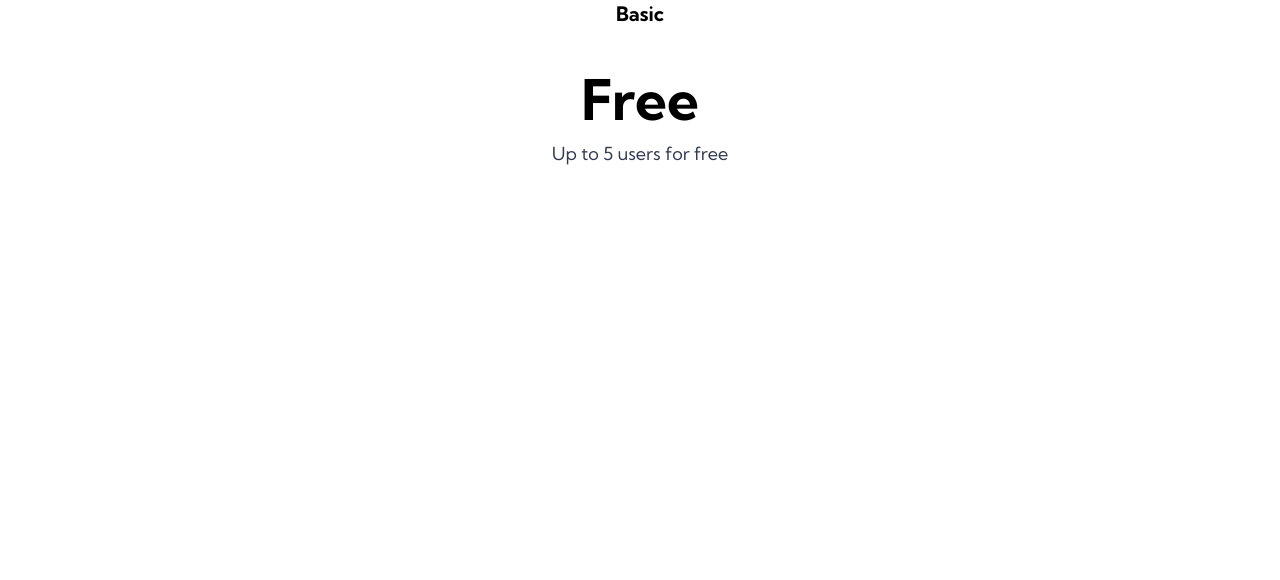
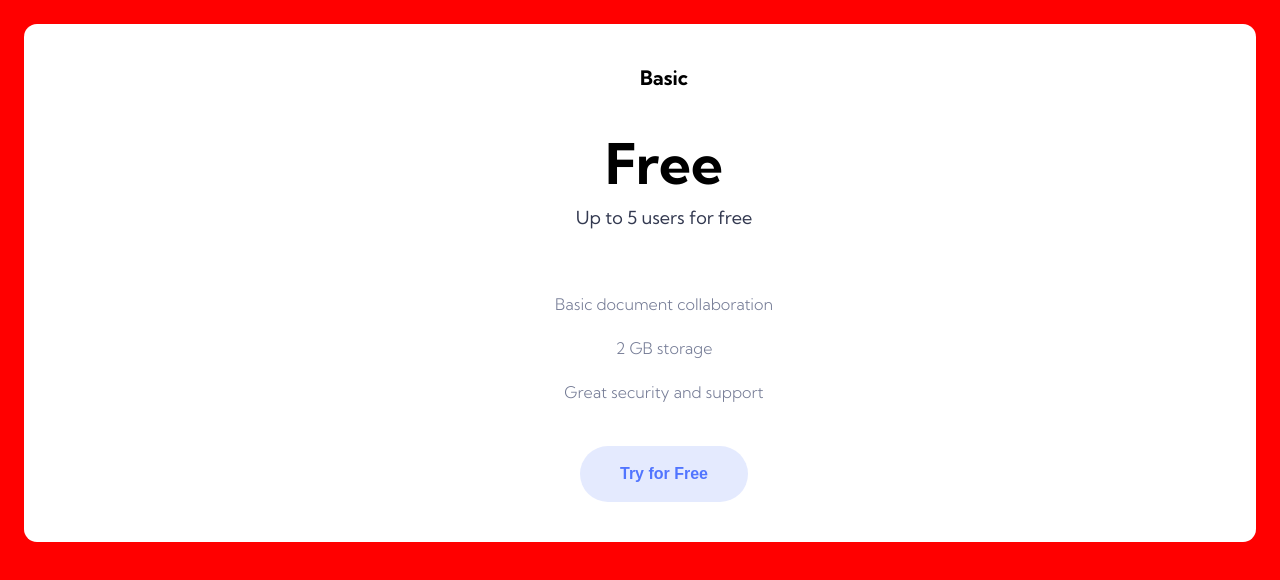
Before and after one commit to josuke0227/officelite-coming-soon-page, a React (Create React App) app: page / in a window 1280 px wide. Shown: the top 580 px of the page. Built offline with nearby package versions, Linux system fonts and the light colour scheme.

Commit message:
Implement basic card component

```diff
--- a/src/App.jsx
+++ b/src/App.jsx
@@ -1,6 +1,6 @@
 import React from "react";
 import Hero from "./components/hero/Hero.component";
-import PlanHeader from "./components/plan-summary/PlanHeader.component";
+import Card from "./components/card/Card.component";
 
 import { GlobalStyle } from "./styled-components/global.styles";
 
@@ -8,7 +8,7 @@ function App() {
   return (
     <>
       <GlobalStyle />
-      <PlanHeader />
+      <Card />
     </>
   );
 }
--- /dev/null
+++ b/src/components/card/Card.component.jsx
@@ -0,0 +1,15 @@
+import React from "react";
+import PlanHeader from "../plan-header/PlanHeader.component";
+import Features from "../features/Features.component";
+
+import { CardButton, Container } from "./Card.styles";
+
+const Card = () => (
+  <Container>
+    <PlanHeader />
+    <Features />
+    <CardButton pale>Try for Free</CardButton>
+  </Container>
+);
+
+export default Card;
--- /dev/null
+++ b/src/components/card/Card.styles.jsx
@@ -0,0 +1,32 @@
+import styled from "styled-components";
+import {
+  laptop,
+  tablet,
+} from "../../styled-components/constants/displayBreakpoint";
+import { CustomButtonContainer } from "../custom-button/CustomButton.styles";
+
+export const Container = styled.div`
+  padding: 4rem 0;
+  background: #fff;
+  border-radius: 13px;
+
+  @media screen and (min-width: ${tablet}) {
+    display: flex;
+    flex-wrap: wrap;
+    align-items: center;
+    padding-left: 4.8rem;
+  }
+
+  @media screen and (min-width: ${laptop}) {
+    flex-direction: column;
+  }
+`;
+
+export const CardButton = styled(CustomButtonContainer)`
+  display: block;
+  margin: 0 auto;
+
+  @media screen and (min-width: ${tablet}) {
+    margin: initial;
+  }
+`;
--- a/src/components/features/Features.styles.jsx
+++ b/src/components/features/Features.styles.jsx
@@ -16,10 +16,13 @@ export const FeaturesWrapper = styled.ul`
 
   @media screen and (min-width: ${tablet}) {
     text-align: left;
+    width: 50%;
+    margin-bottom: 0;
   }
 
   @media screen and (min-width: ${laptop}) {
     text-align: center;
+    margin-bottom: 3.2rem;
   } ;
 `;
 
--- a/src/components/plan-summary/PlanHeader.styles.jsx
+++ b/src/components/plan-header/PlanHeader.styles.jsx
@@ -9,13 +9,17 @@ export const Container = styled.header`
   display: flex;
   flex-direction: column;
   align-items: center;
+  margin-bottom: 5rem;
 
   @media screen and (min-width: ${tablet}) {
+    margin-bottom: 2.4rem;
     align-items: start;
+    width: 50%;
   }
 
   @media screen and (min-width: ${laptop}) {
     align-items: center;
+    margin-bottom: 5rem;
   }
 `;
 
--- a/src/styled-components/global.styles.js
+++ b/src/styled-components/global.styles.js
@@ -10,7 +10,9 @@ export const GlobalStyle = createGlobalStyle`
   body {
     font-family: "Kumbh Sans", sans-serif;
     max-width: 1440px;
-    margin: auto;
+    margin: 2.4rem;
+
+    background: red;
   }
 
   h1,
```
Also changed, not shown: src/components/plan-header/PlanHeader.component.jsx (renamed from src/components/plan-summary/PlanHeader.component.jsx).
